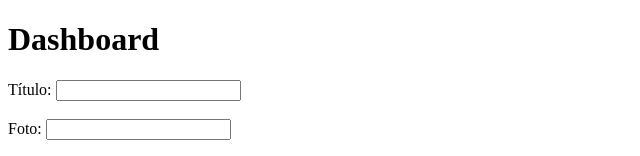
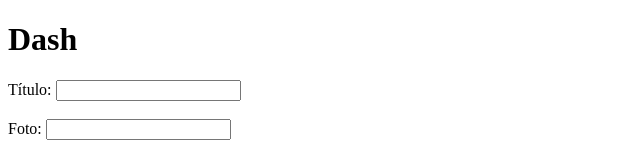
Before and after one commit to 0tns/0, a plain HTML site: page dashboard.html in a window 1280 px wide. Shown: the top 156 px of the page, without its empty margins (0-640 px from the left). Drawn offline with Linux system fonts and the light colour scheme.

Commit message:
Update dashboard.html

```diff
--- a/dashboard.html
+++ b/dashboard.html
@@ -4,7 +4,7 @@
     <title>fill</title>
 </head>
 <body>
-    <h1>Dashboard</h1>
+    <h1>Dash</h1>
     <form id="formulario">
         <label for="titulo">Título:</label>
         <input type="text" id="titulo" name="titulo"><br><br>
```
